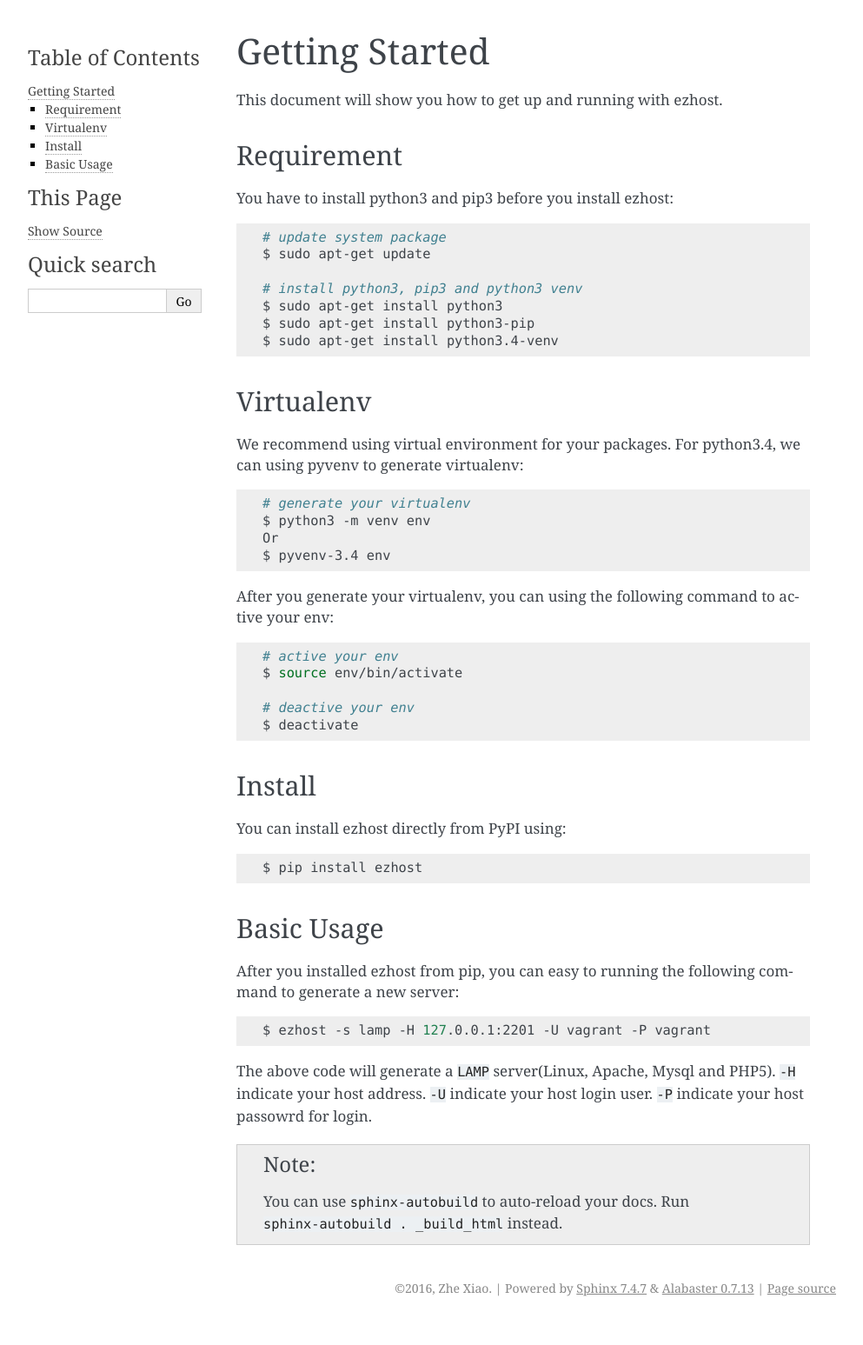
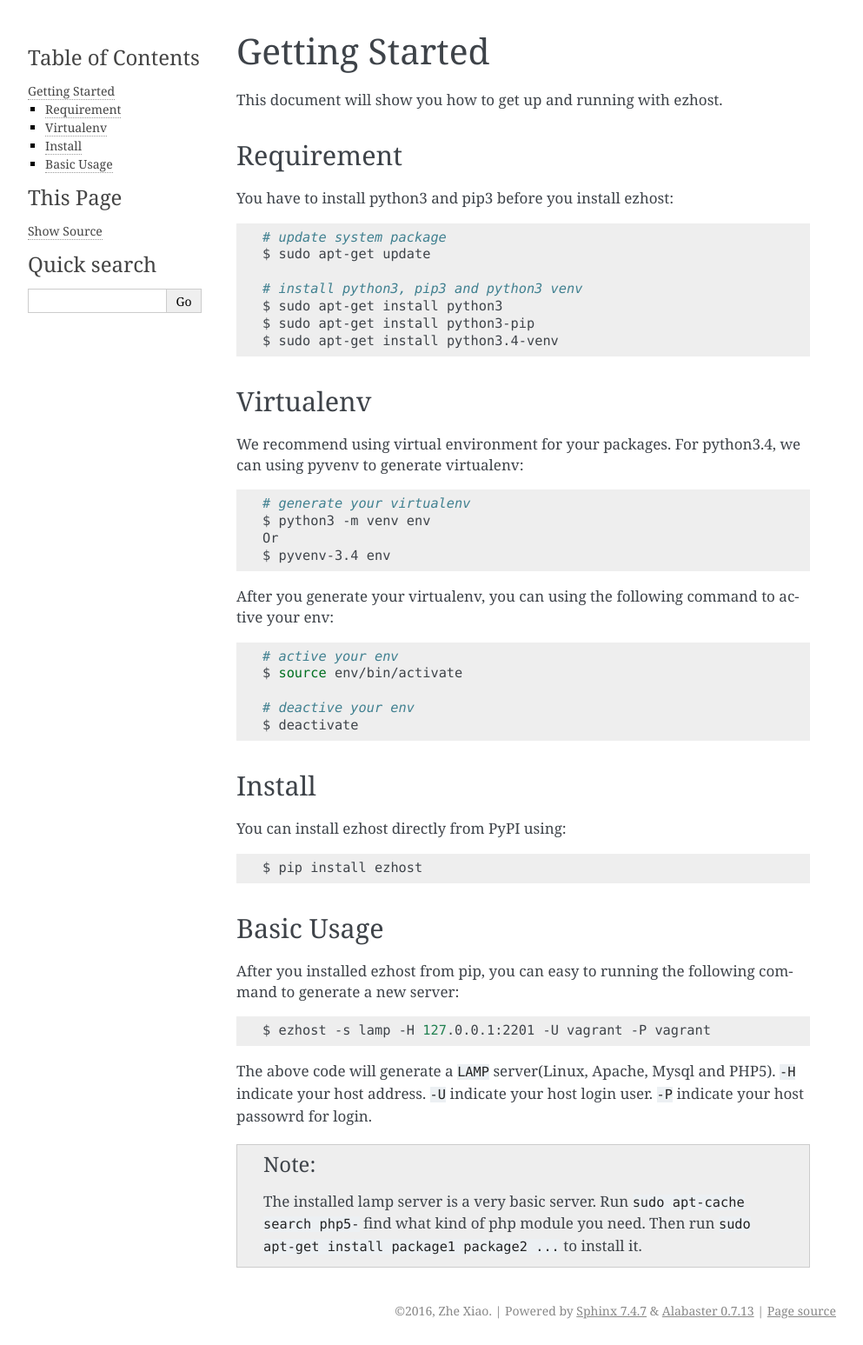
Before and after one commit to zhexiao/ezhost, a Sphinx documentation site: the page built from docs/getting_started.rst, in a window 1280 px wide. Shown: the whole page at 87% size, without its empty margins (148-1141 px from the left). Built offline with Sphinx 7.4.7, drawn with Linux system fonts in a browser that asks for light colours; pages that are not in the unit, such as notebooks, are missing from menus; before the commit the page ends 1521 px from its top, so only the background shows below that.

Commit message:
Update getting_started.rst

```diff
--- a/docs/getting_started.rst
+++ b/docs/getting_started.rst
@@ -64,4 +64,4 @@
 
 The above code will generate a ``LAMP`` server(Linux, Apache, Mysql and PHP5). ``-H`` indicate your host address. ``-U`` indicate your host login user. ``-P`` indicate your host passowrd for login.
 
-.. note:: You can use ``sphinx-autobuild`` to auto-reload your docs. Run ``sphinx-autobuild . _build_html`` instead.
+.. note:: The installed lamp server is a very basic server. Run ``sudo apt-cache search php5-`` find what kind of php module you need. Then run ``sudo apt-get install package1 package2 ...`` to install it.
```
